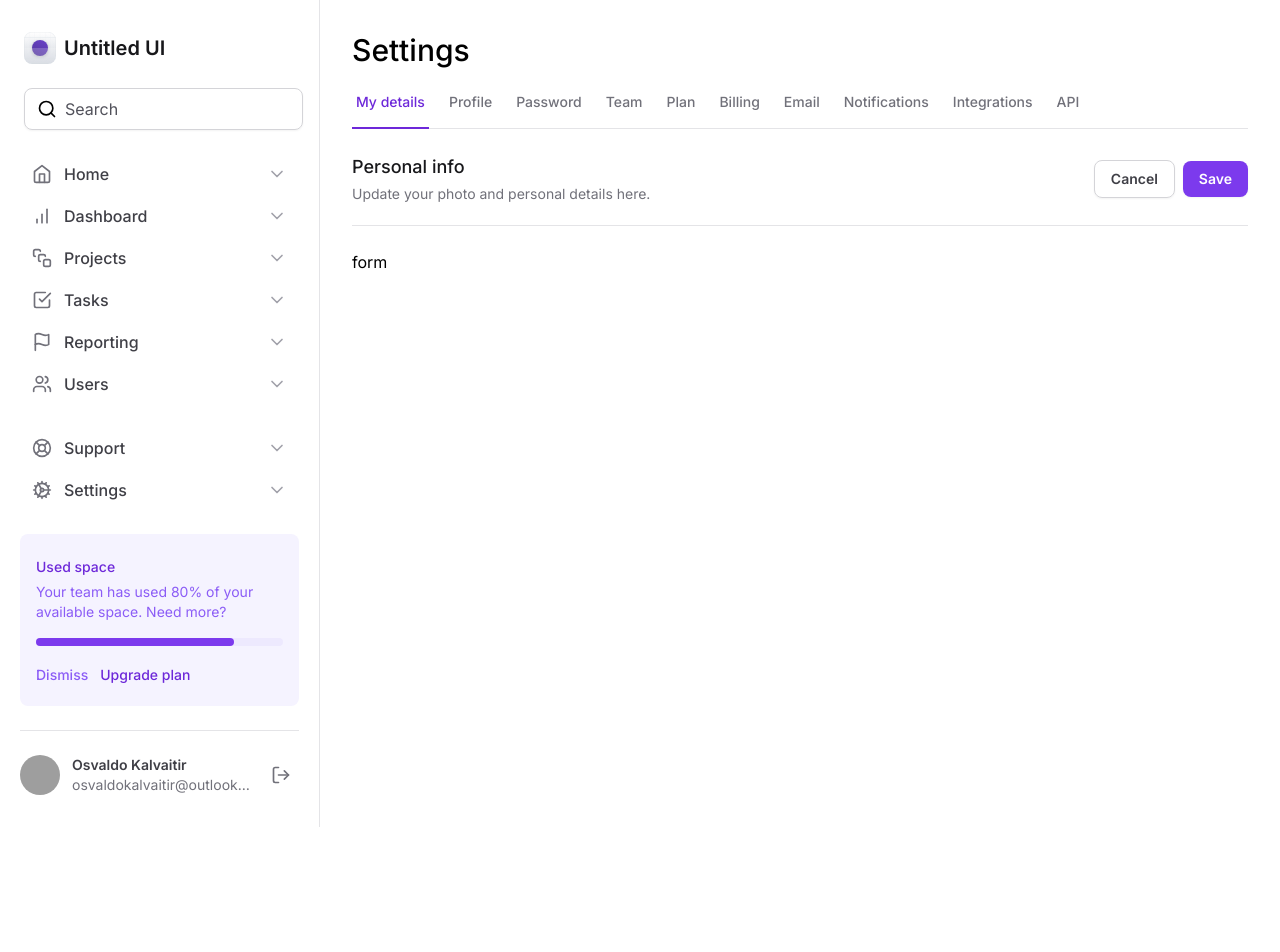
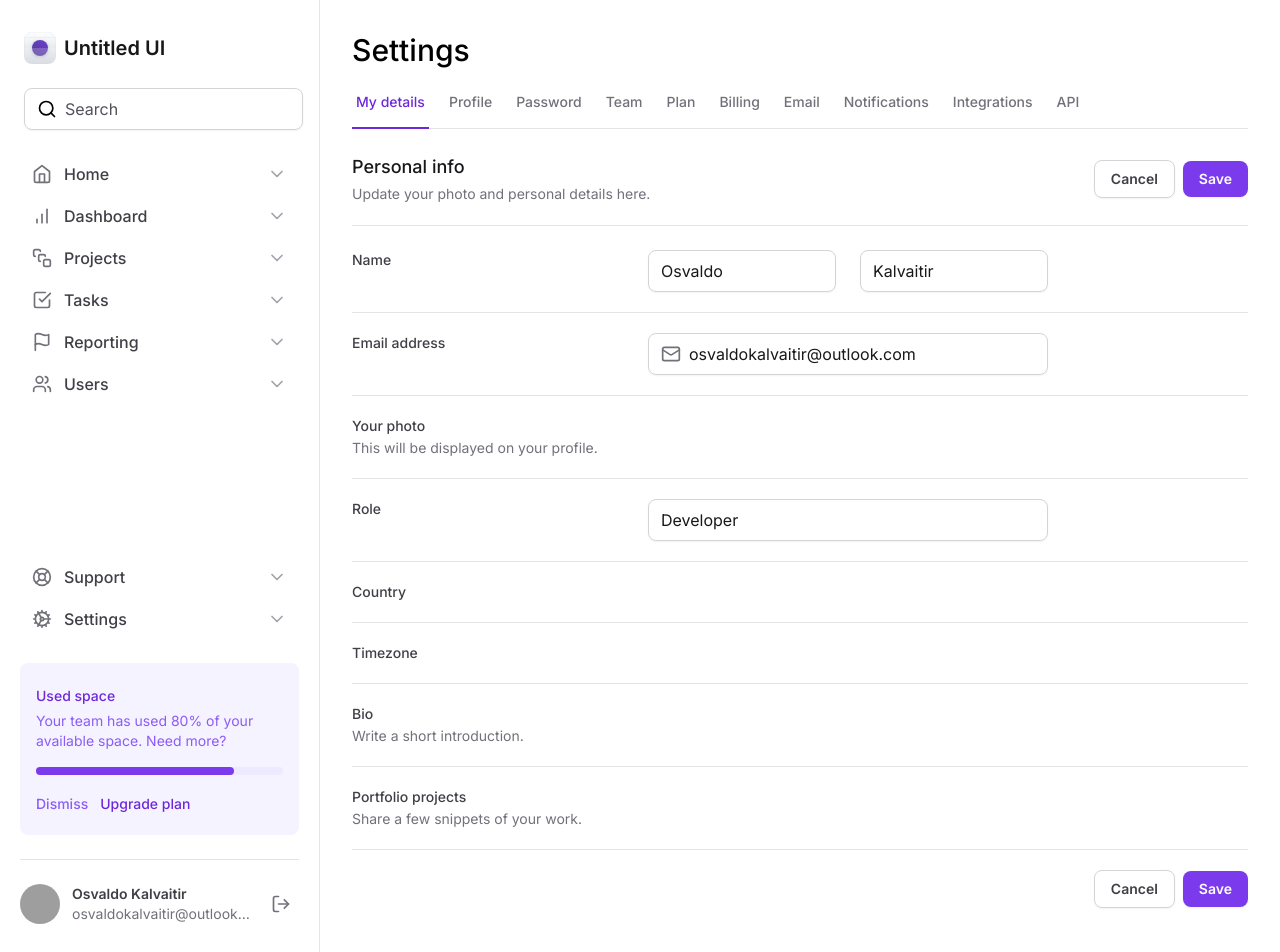
Before and after one commit to osvaldokalvaitir/reactjs-mastering-tailwind, a Next.js app: page / in a window 1280 px wide. Shown: the top 952 px of the page. Before the commit the page ends 827 px from the top, so only its background shows below. Built offline with nearby package versions, Linux system fonts and the light colour scheme; grey boxes are pictures that could not be loaded.

Commit message:
Campos do Formulário

```diff
--- a/src/app/page.tsx
+++ b/src/app/page.tsx
@@ -1,4 +1,6 @@
 import { SettingsTabs } from '@/components/SettingsTabs'
+import * as Input from '@/components/Input'
+import { Mail } from 'lucide-react'
 
 export default function Home() {
   return (
@@ -15,6 +17,7 @@
               Update your photo and personal details here.
             </span>
           </div>
+
           <div className="flex items-center gap-2">
             <button
               type="button"
@@ -32,8 +35,125 @@
           </div>
         </div>
 
-        <form id="settings" className="mt-6 flex w-full flex-col">
-          form
+        <form
+          id="settings"
+          className="mt-6 flex w-full flex-col gap-5 divide-y divide-zinc-200"
+        >
+          <div className="grid grid-cols-form gap-3">
+            <label
+              htmlFor="firstName"
+              className="text-sm font-medium text-zinc-700"
+            >
+              Name
+            </label>
+            <div className="grid grid-cols-2 gap-6">
+              <Input.Root>
+                <Input.Control id="firstName" defaultValue="Osvaldo" />
+              </Input.Root>
+              <Input.Root>
+                <Input.Control defaultValue="Kalvaitir" />
+              </Input.Root>
+            </div>
+          </div>
+
+          <div className="grid grid-cols-form gap-3 pt-5">
+            <label
+              htmlFor="email"
+              className="text-sm font-medium text-zinc-700"
+            >
+              Email address
+            </label>
+            <Input.Root>
+              <Input.Prefix>
+                <Mail className="h-5 w-5 text-zinc-500" />
+              </Input.Prefix>
+              <Input.Control
+                id="email"
+                type="email"
+                defaultValue="osvaldokalvaitir@outlook.com"
+              />
+            </Input.Root>
+          </div>
+
+          <div className="grid grid-cols-form gap-3 pt-5">
+            <label
+              htmlFor="email"
+              className="text-sm font-medium text-zinc-700"
+            >
+              Your photo
+              <span className="mt-0.5 block text-sm font-normal text-zinc-500">
+                This will be displayed on your profile.
+              </span>
+            </label>
+            <div />
+          </div>
+
+          <div className="grid grid-cols-form gap-3 pt-5">
+            <label htmlFor="role" className="text-sm font-medium text-zinc-700">
+              Role
+            </label>
+            <Input.Root>
+              <Input.Control id="role" defaultValue="Developer" />
+            </Input.Root>
+          </div>
+
+          <div className="grid grid-cols-form gap-3 pt-5">
+            <label
+              htmlFor="country"
+              className="text-sm font-medium text-zinc-700"
+            >
+              Country
+            </label>
+            <div />
+          </div>
+
+          <div className="grid grid-cols-form gap-3 pt-5">
+            <label
+              htmlFor="timezone"
+              className="text-sm font-medium text-zinc-700"
+            >
+              Timezone
+            </label>
+            <div />
+          </div>
+
+          <div className="grid grid-cols-form gap-3 pt-5">
+            <label htmlFor="bio" className="text-sm font-medium text-zinc-700">
+              Bio
+              <span className="mt-0.5 block text-sm font-normal text-zinc-500">
+                Write a short introduction.
+              </span>
+            </label>
+            <div />
+          </div>
+
+          <div className="grid grid-cols-form gap-3 pt-5">
+            <label
+              htmlFor="projects"
+              className="text-sm font-medium text-zinc-700"
+            >
+              Portfolio projects
+              <span className="mt-0.5 block text-sm font-normal text-zinc-500">
+                Share a few snippets of your work.
+              </span>
+            </label>
+            <div />
+          </div>
+
+          <div className="flex items-center justify-end gap-2 pt-5">
+            <button
+              type="button"
+              className="rounded-lg border border-zinc-300 px-4 py-2 text-sm font-semibold text-zinc-700 shadow-sm hover:bg-zinc-50"
+            >
+              Cancel
+            </button>
+            <button
+              type="submit"
+              className="rounded-lg bg-violet-600 px-4 py-2 text-sm font-semibold text-white shadow-sm hover:bg-violet-700"
+            >
+              Save
+            </button>
+          </div>
         </form>
       </div>
     </>
--- a/tailwind.config.ts
+++ b/tailwind.config.ts
@@ -7,14 +7,11 @@
       gridTemplateColumns: {
         app: 'minmax(18rem, 20rem) 1fr',
         profile: 'max-content 1fr max-content',
+        form: 'minmax(7.5rem, 17.5rem) minmax(25rem, 1fr) minmax(0, 15rem)',
       },
 
       maxWidth: {
         app: '700px',
-      },
-
-      colors: {
-        osvaldo: '#333',
       },
     },
   },
```
